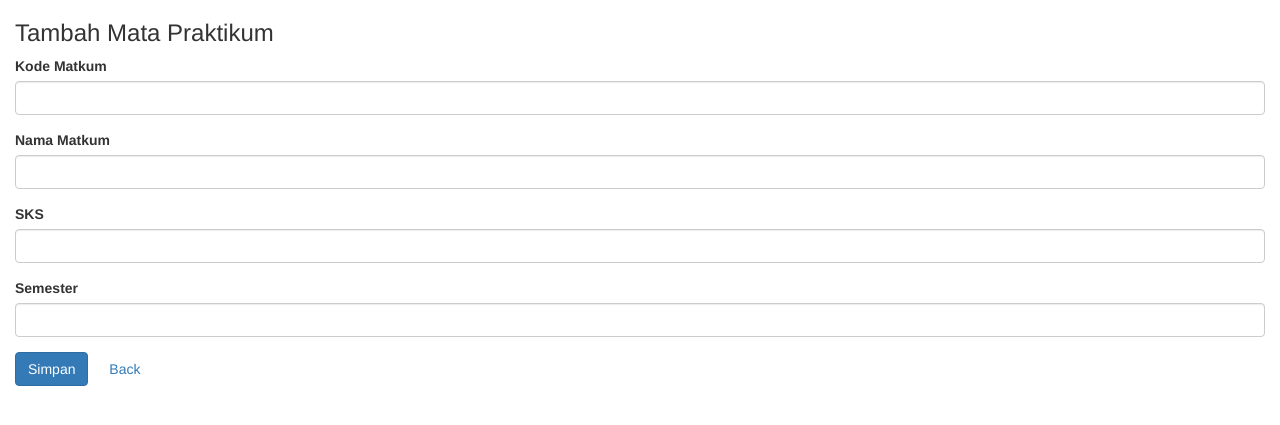
After one commit to Arkaa45/Jadwal_LabKom, a CodeIgniter app: the page made by application/views/tambah_mata_praktikum.php in a window 1280 px wide. The commit adds this page. Shown: the top 425 px of the page. Run offline with CodeIgniter, Linux system fonts and the light colour scheme.

Commit message:
CRUD matkum
membuat fitur untuk modifikasi data dalam tabel matkum

```diff
--- a/application/views/sidebar_admin.php
+++ b/application/views/sidebar_admin.php
@@ -18,7 +18,7 @@
                 <a href="#">Absensi Kehadiran</a>
             </li>
             <li class="<?= (isset($active_menu) && $active_menu == 'matkum') ? 'active' : '' ?>">
-                <a href="#">Mata Praktikum</a>
+                <a href="<?= base_url('index.php/MataPraktikum') ?>">Mata Praktikum</a>
             </li>
             <li class="<?= (isset($active_menu) && $active_menu == 'asisten') ? 'active' : '' ?>">
                 <a href="#">Asisten Praktikum</a>
--- a/application/views/sidebar_kepala_lab.php
+++ b/application/views/sidebar_kepala_lab.php
@@ -18,7 +18,7 @@
                 <a href="#">Absensi Kehadiran</a>
             </li>
             <li class="<?= (isset($active_menu) && $active_menu == 'matkum') ? 'active' : '' ?>">
-                <a href="#">Mata Praktikum</a>
+                <a href="<?= base_url('index.php/MataPraktikum') ?>">Mata Praktikum</a>
             </li>
             <li class="<?= (isset($active_menu) && $active_menu == 'asisten') ? 'active' : '' ?>">
                 <a href="#">Asisten Praktikum</a>
--- a/application/views/sidebar_laboran.php
+++ b/application/views/sidebar_laboran.php
@@ -18,7 +18,7 @@
                 <a href="#">Absensi Kehadiran</a>
             </li>
             <li class="<?= (isset($active_menu) && $active_menu == 'matkum') ? 'active' : '' ?>">
-                <a href="#">Mata Praktikum</a>
+                <a href="<?= base_url('index.php/MataPraktikum') ?>">Mata Praktikum</a>
             </li>
             <li class="<?= (isset($active_menu) && $active_menu == 'asisten') ? 'active' : '' ?>">
                 <a href="#">Asisten Praktikum</a>
--- /dev/null
+++ b/application/views/tambah_mata_praktikum.php
@@ -0,0 +1,66 @@
+<!DOCTYPE html>
+<html lang="id">
+<head>
+    <meta charset="UTF-8">
+    <title>Tambah Mata Praktikum</title>
+    <link rel="stylesheet" href="<?php echo base_url('assets/css/bootstrap.min.css'); ?>">
+    <link rel="stylesheet" href="<?php echo base_url('assets/css/fontawesome/all.min.css'); ?>">
+    <link rel="stylesheet" href="<?php echo base_url('assets/css/sidebar.css'); ?>">
+    <style>
+        .form-group label { font-weight: bold; }
+        .btn { margin-right: 4px; }
+    </style>
+</head>
+<body>
+<?php $active_menu = 'matkum'; ?>
+<div class="container-fluid">
+    <div class="row">
+        <?php
+        if (isset($role) && $role) {
+            if ($role == 'admin') {
+                $this->load->view('sidebar_admin', compact('active_menu'));
+                $content_class = 'col-md-10';
+            } elseif ($role == 'kepala_lab') {
+                $this->load->view('sidebar_kepala_lab', compact('active_menu'));
+                $content_class = 'col-md-10';
+            } elseif ($role == 'laboran') {
+                $this->load->view('sidebar_laboran', compact('active_menu'));
+                $content_class = 'col-md-10';
+            } else {
+                $content_class = 'col-md-12';
+            }
+        } else {
+            $content_class = 'col-md-12';
+        }
+        ?>
+        <div class="<?php echo $content_class; ?>">
+            <h3>Tambah Mata Praktikum</h3>
+            <form action="<?php echo base_url('index.php/MataPraktikum/simpan'); ?>" method="post">
+                <div class="form-group">
+                    <label for="kode_matkum">Kode Matkum</label>
+                    <input type="text" class="form-control" id="kode_matkum" name="kode_matkum" required>
+                </div>
+                <div class="form-group">
+                    <label for="nama_matkum">Nama Matkum</label>
+                    <input type="text" class="form-control" id="nama_matkum" name="nama_matkum" required>
+                </div>
+                <div class="form-group">
+                    <label for="sks">SKS</label>
+                    <input type="number" class="form-control" id="sks" name="sks" min="1" required>
+                </div>
+                <div class="form-group">
+                    <label for="semester">Semester</label>
+                    <input type="number" class="form-control" id="semester" name="semester" min="1" required>
+                </div>
+                <button type="submit" class="btn btn-primary">Simpan</button>
+                <a href="<?php echo base_url('index.php/MataPraktikum'); ?>" class="btn btn-secondary">Back</a>
+            </form>
+        </div>
+    </div>
+</div>
+<script src="<?php echo base_url('assets/js/bootstrap.min.js'); ?>"></script>
+<script src="<?php echo base_url('assets/js/auth-script.js'); ?>"></script>
+<script src="https://code.jquery.com/jquery-3.6.0.min.js"></script>
+<script src="<?php echo base_url('assets/js/sidebar.js'); ?>"></script>
+</body>
+</html>
```
Also changed, not shown: application/views/edit_mata_praktikum.php (added, +66 -0 lines).
